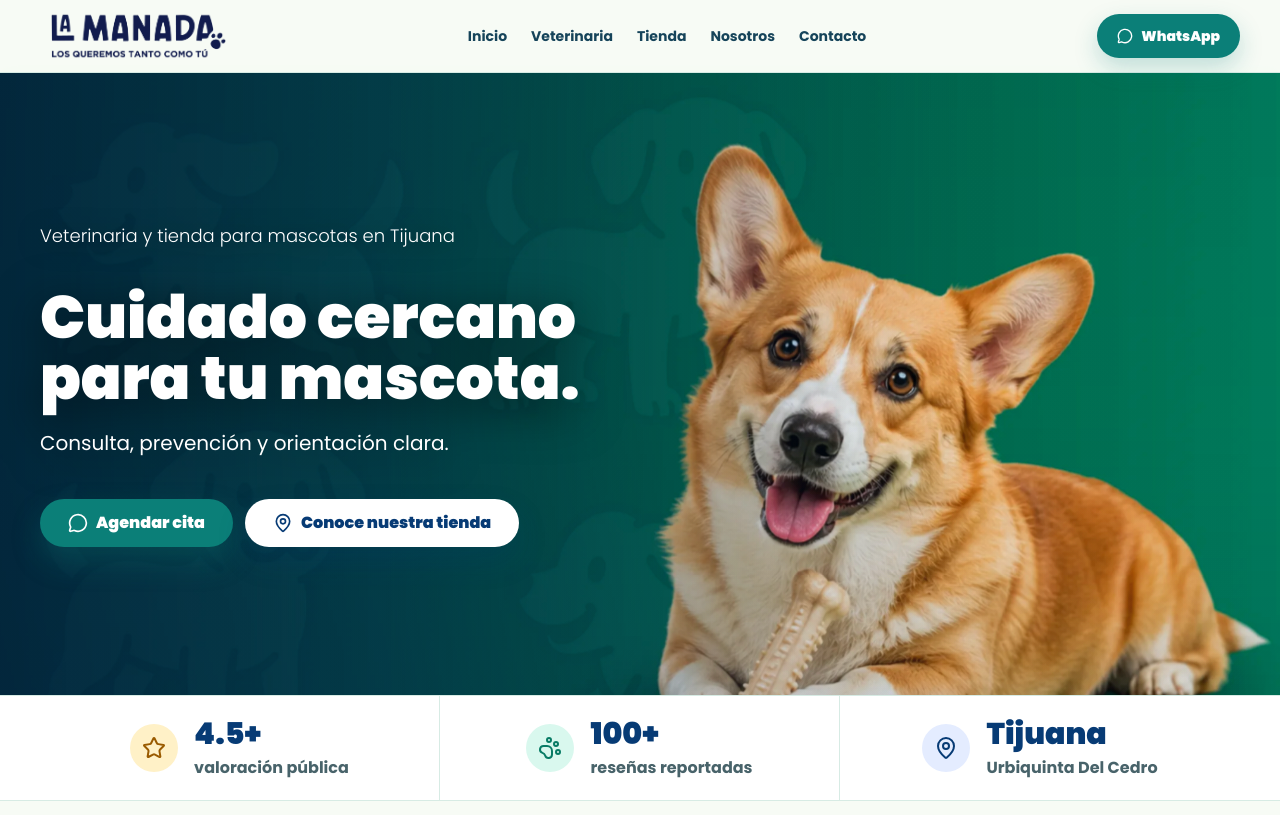
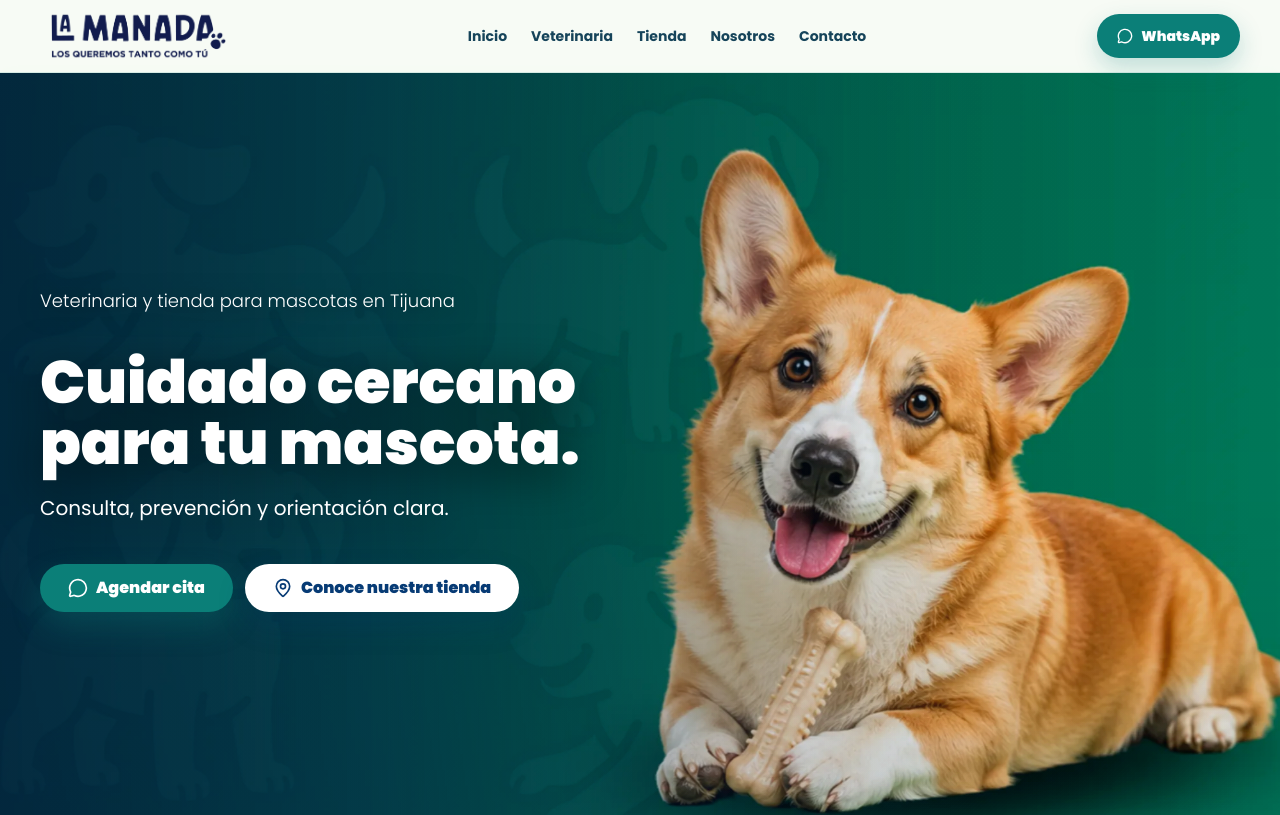
Before and after one commit to angel-plata-design/la-manada-veterinaria, a Next.js app: page / in a window 1280 px wide. Shown: the top 815 px of the page. Built offline with nearby package versions, Linux system fonts and the light colour scheme.

Commit message:
Increase hero height [skip ci]

```diff
--- a/app/page.tsx
+++ b/app/page.tsx
@@ -333,8 +333,8 @@ export default function Home() {
           </div>
         ))}
         <div className="hero-readable-overlay absolute inset-0" />
-        <div className="relative mx-auto min-h-[590px] max-w-7xl px-5 py-9 sm:min-h-[610px] sm:px-8 lg:min-h-[620px] lg:px-10 lg:py-14">
-          <div className="flex min-h-[490px] max-w-[560px] flex-col items-start justify-center text-left sm:min-h-[500px] lg:min-h-[510px] lg:max-w-[620px]">
+        <div className="relative mx-auto min-h-[660px] max-w-7xl px-5 py-9 sm:min-h-[710px] sm:px-8 lg:min-h-[750px] lg:px-10 lg:py-14">
+          <div className="flex min-h-[560px] max-w-[560px] flex-col items-start justify-center text-left sm:min-h-[600px] lg:min-h-[640px] lg:max-w-[620px]">
             <p className="text-base font-light text-white drop-shadow-[0_3px_12px_rgba(0,0,0,0.55)] sm:text-lg">
               Veterinaria y tienda para mascotas en Tijuana
             </p>
```
Also changed, not shown: 4 other files (tests, documents, lock files or other folders).
